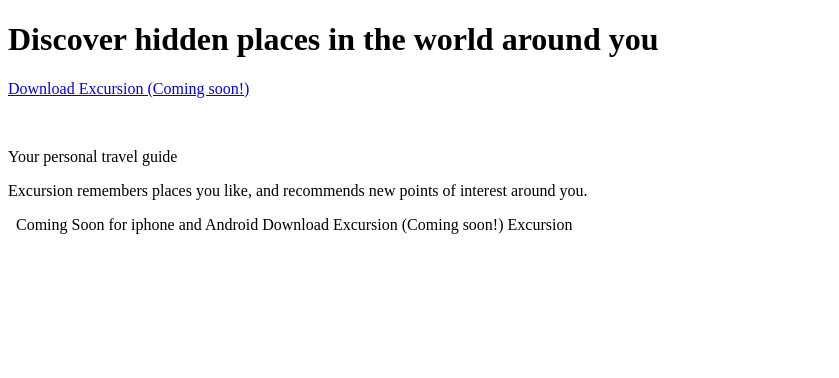
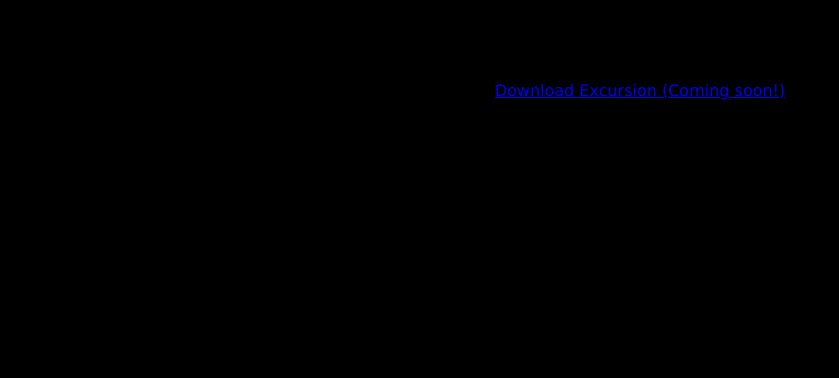
Before and after one commit to Ruth-Soma/excursion, a plain HTML site: page index.html in a window 1280 px wide. Shown: the whole page, without its empty margins (0-839 px from the left). Drawn offline with Linux system fonts and the light colour scheme.

Commit message:
Added body style

```diff
--- a/index.html
+++ b/index.html
@@ -12,12 +12,12 @@
         <h1> Discover hidden places in the world around you</h1>
             <p><a href="#">Download Excursion (Coming soon!)</a></p>
             <img src="">
-            <p> Your personal travel guide</p>
+            <h1> Your personal travel guide</h1>
             <p> Excursion remembers places you like, and recommends new points of interest around you.</p>
             <img src="">
             <img src="">
-            <a>Coming Soon for iphone and Android</a>
-            <a> Download Excursion (Coming soon!)</a>
-            <a> Excursion</a>
+            <p>Coming Soon for iphone and Android</p>
+            <p> Download Excursion (Coming soon!)</p>
+            <p> Excursion</p>
 </body>
 </html>
--- a/resources/css/style.css
+++ b/resources/css/style.css
@@ -0,0 +1,5 @@
+body {
+    background-color: black;
+    text-align: center;
+    font-family: Verdana, Geneva, Tahoma, sans-serif;
+}
```
